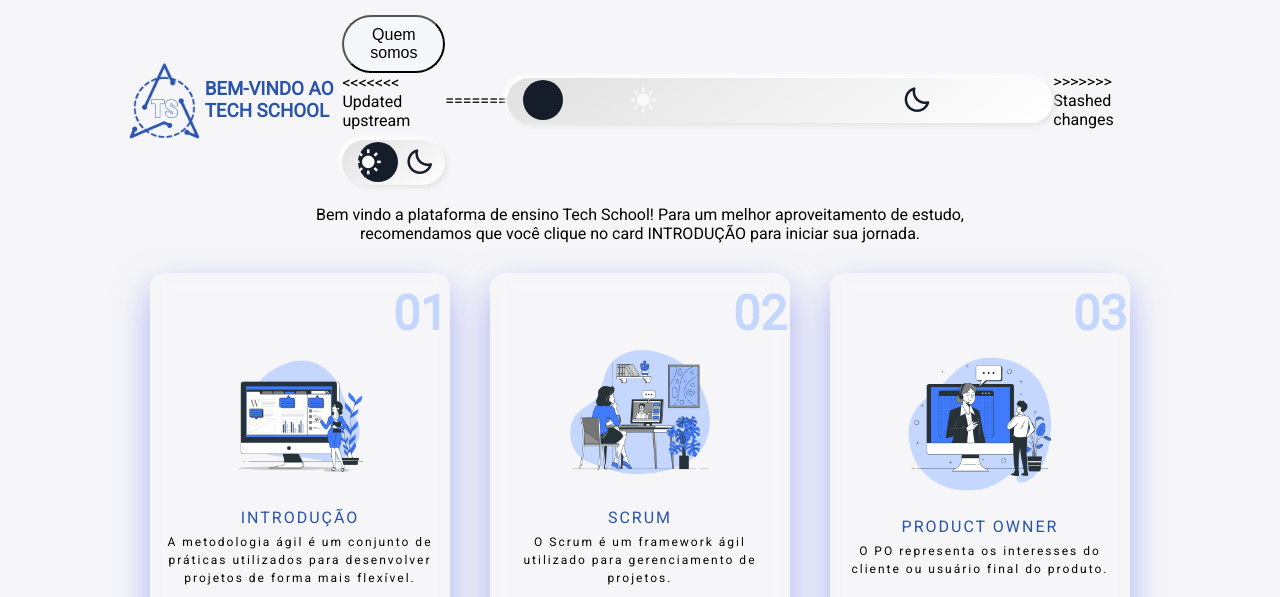
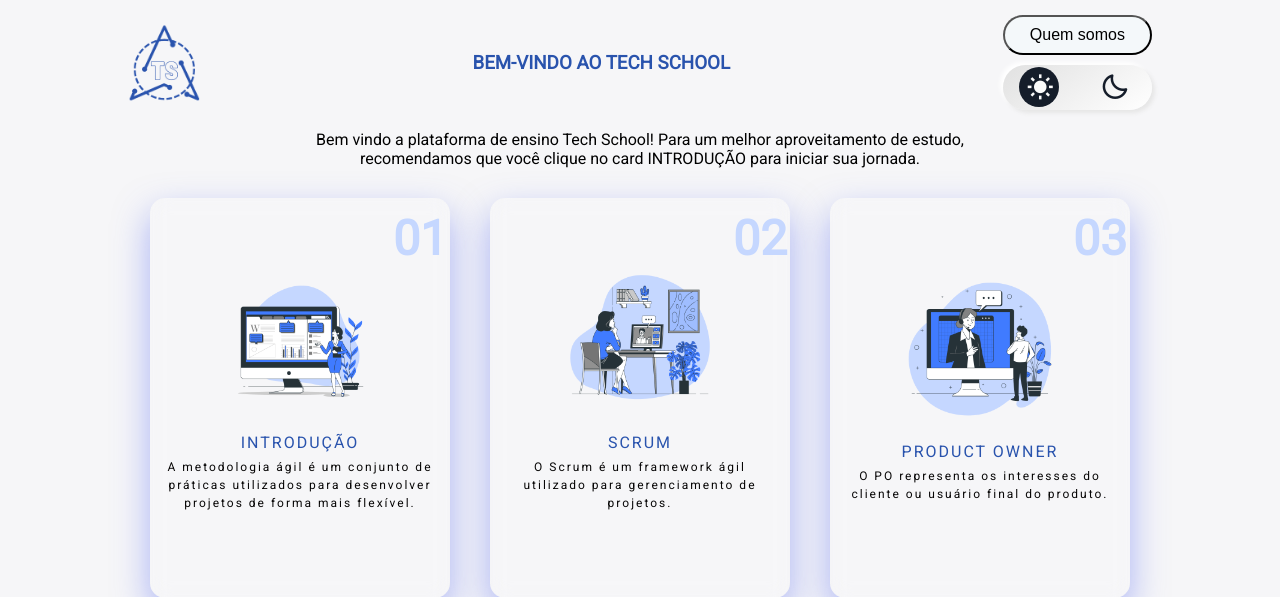
Before and after one commit to DianneFaria/Projeto-de-API-1-Semestre, a Flask app: page / in a window 1280 px wide. Shown: the top 597 px of the page. Run offline with Flask 2, Linux system fonts and the light colour scheme.

Commit message:
correção do erro na home

```diff
--- a/templates/home.html
+++ b/templates/home.html
@@ -63,7 +63,6 @@
 
                 </div>
             </div>
-<<<<<<< Updated upstream
             <div style="width: 100%; margin-top: 10px;">
                 <input type="checkbox" id="toggle">
 
@@ -74,14 +73,6 @@
                 </label>
             </div>
         </div>
-=======
-            <input type="checkbox" id="toggle">
-            <label class="toggle" for="toggle">
-                <i class="bx bxs-sun"></i>
-                <i class="bx bx-moon"></i>
-                <span class="ball"></span>
-            </label>
->>>>>>> Stashed changes
 
         </header>
 
```
